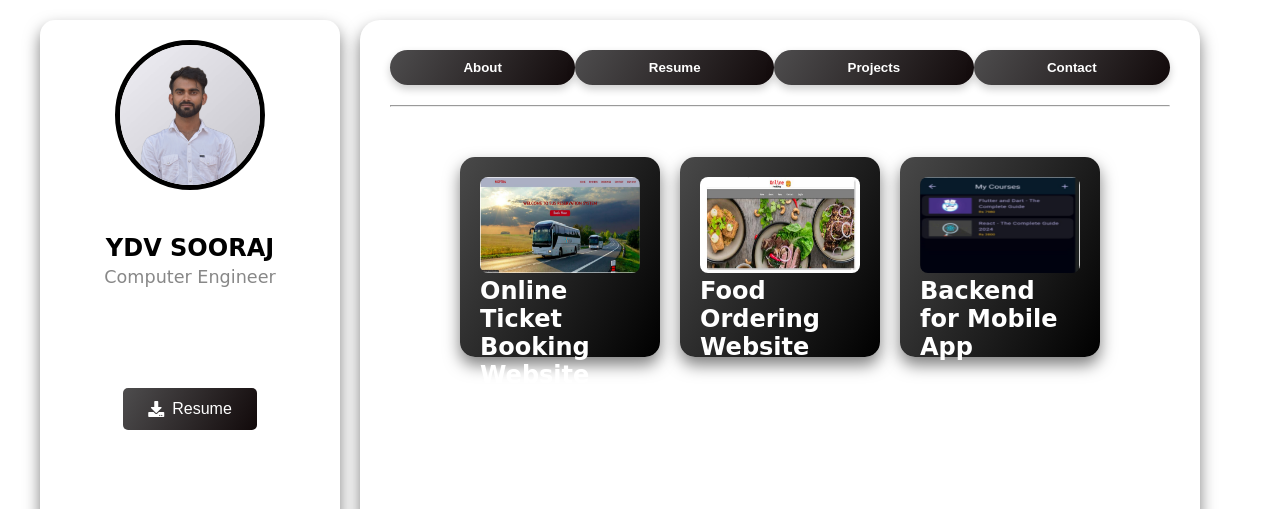
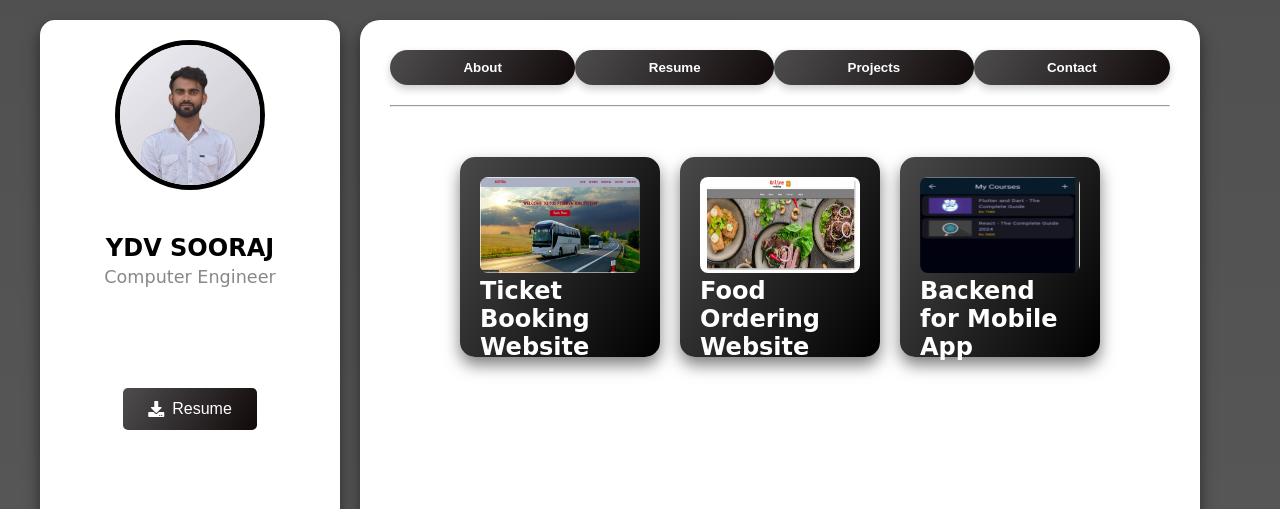
Before and after one commit to soorajydv/my-portfolio, a plain HTML site: page index.html in a window 1280 px wide. Both pictures are taken after a click on the button "Projects". Shown: the top 509 px of the page. Drawn offline with Linux system fonts and the light colour scheme.

Commit message:
fixed layouts

```diff
--- a/index.html
+++ b/index.html
@@ -91,7 +91,7 @@
 
                 <div class="project-card">
                     <img src="./media/otbs.png" alt="">
-                    <h2>Online Ticket Booking Website</h2>
+                    <h2>Ticket Booking Website</h2>
                 </div>
                 <div class="project-card">
                     <img src="./media/foodshop.png" alt="">
--- a/style.css
+++ b/style.css
@@ -10,6 +10,8 @@ body {
     padding: 20px;
     box-sizing: border-box;
     color: #333;
+    background: linear-gradient(to bottom, rgba(48, 46, 46, 0.26) 0%, rgba(41, 40, 40, 0.15) 100%), radial-gradient(at top center, rgba(44, 43, 43, 0.4) 0%, rgba(46, 45, 45, 0.4) 120%) #989898;
+ background-blend-mode: multiply,multiply;
 }
 
 .container {
```
